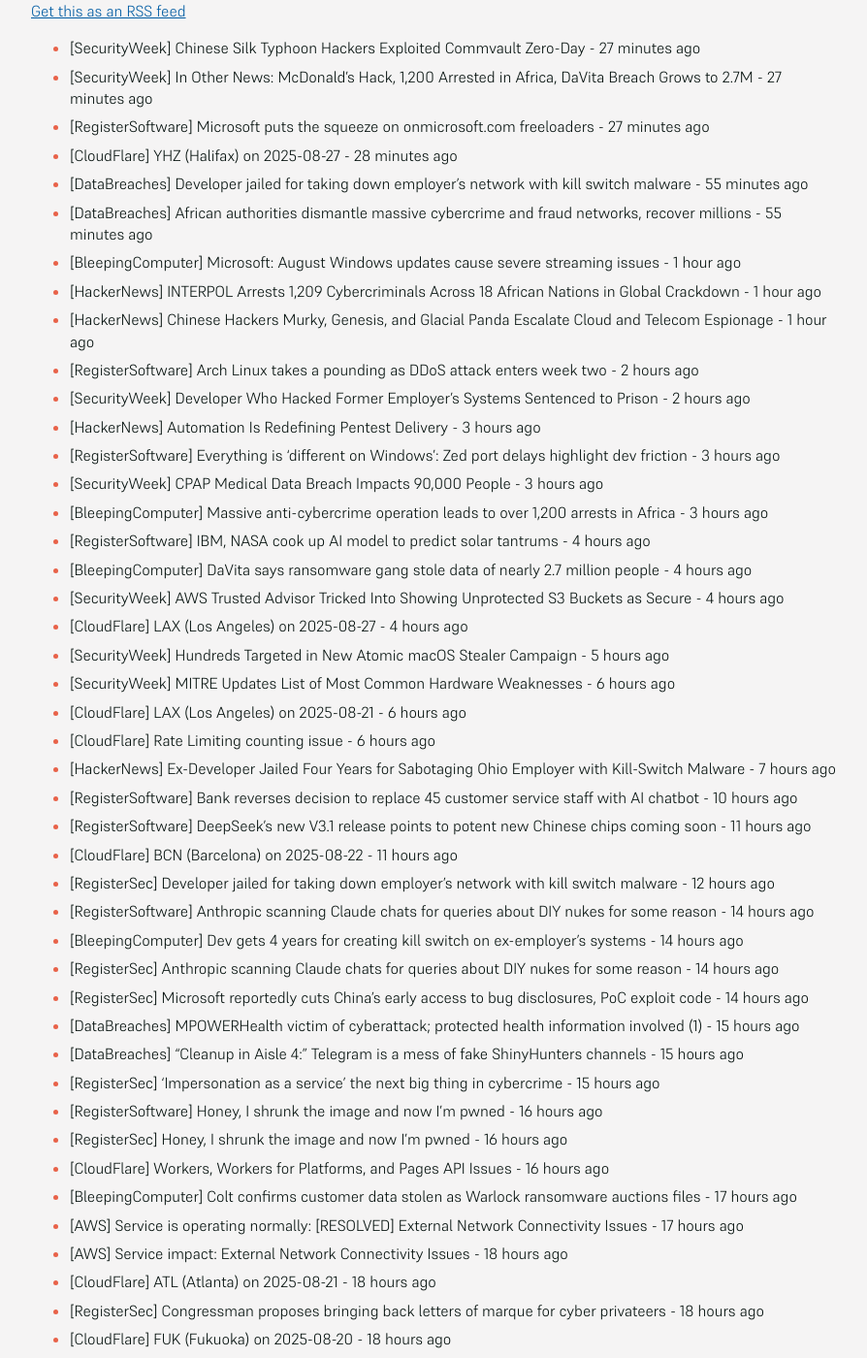
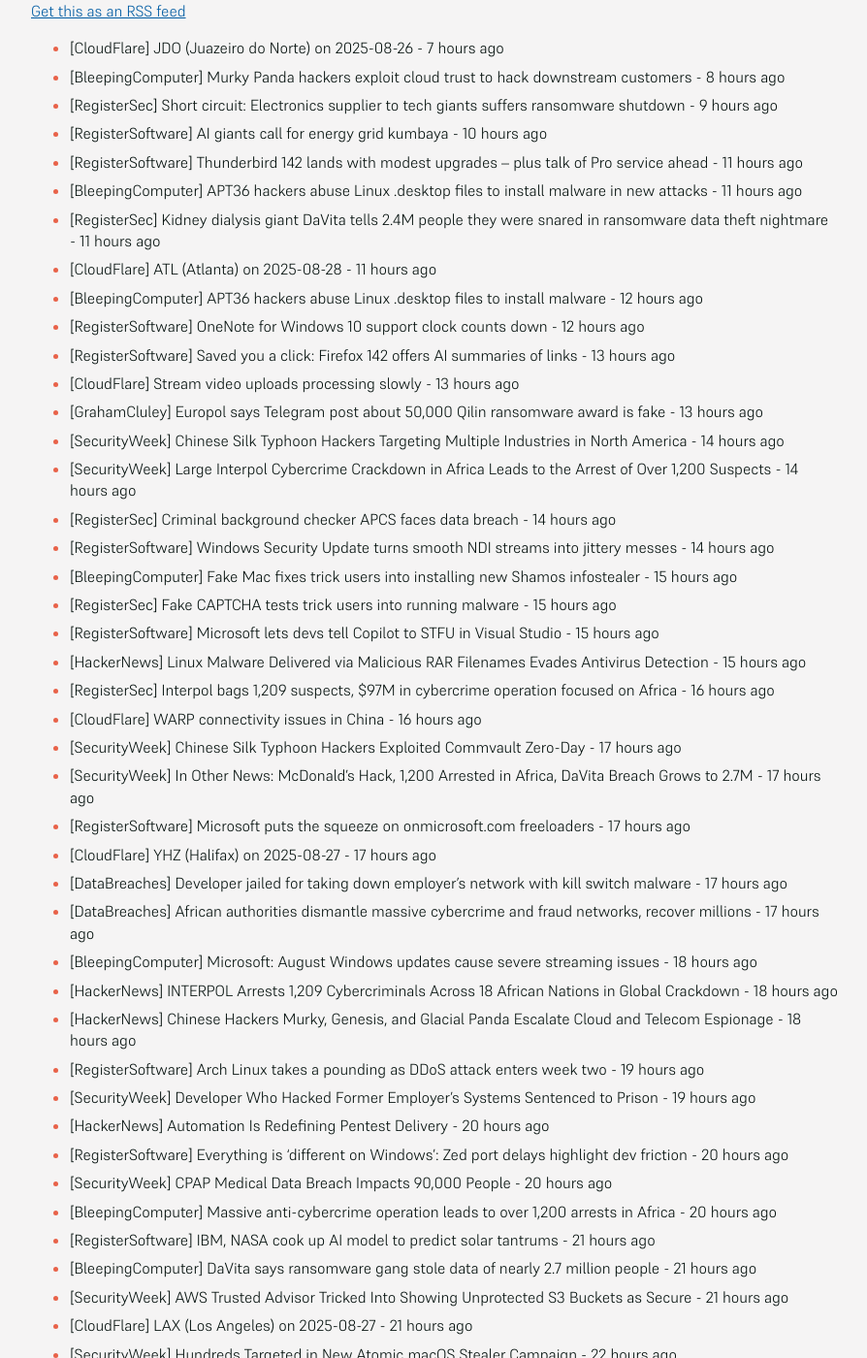
Before and after one commit to SecOpsNews/news, a Jekyll site: the page built from index.md, in a window 1280 px wide and 1400 px high, scrolled down 236 px. Shown: the whole window at 97% size, without its empty margins (192-1086 px from the left). Built offline with Jekyll 4.4.1, drawn with Linux system fonts in a browser that asks for light colours; some of the changed text lies outside the part shown.

Commit message:
New Feed

```diff
--- a/index.md
+++ b/index.md
@@ -9,71 +9,94 @@ description: Latest Updates
 
 <!-- SecOps start -->
 
-- [SecurityWeek] Chinese Silk Typhoon Hackers Exploited Commvault Zero-Day - 27 minutes ago
-- [SecurityWeek] In Other News: McDonald’s Hack, 1,200 Arrested in Africa, DaVita Breach Grows to 2.7M - 27 minutes ago
-- [RegisterSoftware] Microsoft puts the squeeze on onmicrosoft.com freeloaders - 27 minutes ago
-- [CloudFlare] YHZ (Halifax) on 2025-08-27 - 28 minutes ago
-- [DataBreaches] Developer jailed for taking down employer’s network with kill switch malware - 55 minutes ago
-- [DataBreaches] African authorities dismantle massive cybercrime and fraud networks, recover millions - 55 minutes ago
-- [BleepingComputer] Microsoft: August Windows updates cause severe streaming issues - 1 hour ago
-- [HackerNews] INTERPOL Arrests 1,209 Cybercriminals Across 18 African Nations in Global Crackdown - 1 hour ago
-- [HackerNews] Chinese Hackers Murky, Genesis, and Glacial Panda Escalate Cloud and Telecom Espionage - 1 hour ago
-- [RegisterSoftware] Arch Linux takes a pounding as DDoS attack enters week two - 2 hours ago
-- [SecurityWeek] Developer Who Hacked Former Employer’s Systems Sentenced to Prison - 2 hours ago
-- [HackerNews] Automation Is Redefining Pentest Delivery - 3 hours ago
-- [RegisterSoftware] Everything is 'different on Windows': Zed port delays highlight dev friction - 3 hours ago
-- [SecurityWeek] CPAP Medical Data Breach Impacts 90,000 People - 3 hours ago
-- [BleepingComputer] Massive anti-cybercrime operation leads to over 1,200 arrests in Africa - 3 hours ago
-- [RegisterSoftware] IBM, NASA cook up AI model to predict solar tantrums - 4 hours ago
-- [BleepingComputer] DaVita says ransomware gang stole data of nearly 2.7 million people - 4 hours ago
-- [SecurityWeek] AWS Trusted Advisor Tricked Into Showing Unprotected S3 Buckets as Secure - 4 hours ago
-- [CloudFlare] LAX (Los Angeles) on 2025-08-27 - 4 hours ago
-- [SecurityWeek] Hundreds Targeted in New Atomic macOS Stealer Campaign - 5 hours ago
-- [SecurityWeek] MITRE Updates List of Most Common Hardware Weaknesses - 6 hours ago
-- [CloudFlare] LAX (Los Angeles) on 2025-08-21 - 6 hours ago
-- [CloudFlare] Rate Limiting counting issue - 6 hours ago
-- [HackerNews] Ex-Developer Jailed Four Years for Sabotaging Ohio Employer with Kill-Switch Malware - 7 hours ago
-- [RegisterSoftware] Bank reverses decision to replace 45 customer service staff with AI chatbot - 10 hours ago
-- [RegisterSoftware] DeepSeek's new V3.1 release points to potent new Chinese chips coming soon - 11 hours ago
-- [CloudFlare] BCN (Barcelona) on 2025-08-22 - 11 hours ago
-- [RegisterSec] Developer jailed for taking down employer's network with kill switch malware - 12 hours ago
-- [RegisterSoftware] Anthropic scanning Claude chats for queries about DIY nukes for some reason - 14 hours ago
-- [BleepingComputer] Dev gets 4 years for creating kill switch on ex-employer's systems - 14 hours ago
-- [RegisterSec] Anthropic scanning Claude chats for queries about DIY nukes for some reason - 14 hours ago
-- [RegisterSec] Microsoft reportedly cuts China's early access to bug disclosures, PoC exploit code - 14 hours ago
-- [DataBreaches] MPOWERHealth victim of cyberattack; protected health information involved (1) - 15 hours ago
-- [DataBreaches] “Cleanup in Aisle 4:”  Telegram is a mess of fake ShinyHunters channels - 15 hours ago
-- [RegisterSec] 'Impersonation as a service' the next big thing in cybercrime - 15 hours ago
-- [RegisterSoftware] Honey, I shrunk the image and now I'm pwned - 16 hours ago
-- [RegisterSec] Honey, I shrunk the image and now I'm pwned - 16 hours ago
-- [CloudFlare] Workers, Workers for Platforms, and Pages API Issues - 16 hours ago
-- [BleepingComputer] Colt confirms customer data stolen as Warlock ransomware auctions files - 17 hours ago
-- [AWS] Service is operating normally: [RESOLVED] External Network Connectivity Issues - 17 hours ago
-- [AWS] Service impact: External Network Connectivity Issues - 18 hours ago
-- [CloudFlare] ATL (Atlanta) on 2025-08-21 - 18 hours ago
-- [RegisterSec] Congressman proposes bringing back letters of marque for cyber privateers - 18 hours ago
-- [CloudFlare] FUK (Fukuoka) on 2025-08-20 - 18 hours ago
-- [CloudFlare] ATL (Atlanta) on 2025-09-03 - 18 hours ago
-- [CloudFlare] TLV (Tel Aviv) on 2025-08-20 - 19 hours ago
-- [CloudFlare] DOH (Doha) on 2025-08-20 - 19 hours ago
-- [DataBreaches] Intel Websites Compromised, Allowing Hackers Access to Employee and Confidential Data - 19 hours ago
-- [RegisterSoftware] Google joins government AI discount frenzy, undercuts competition with $0.47 deal - 19 hours ago
-- [CloudFlare] Network Performance Issues in Ashburn (IAD) - 19 hours ago
-- [CloudFlare] CPH (Copenhagen) on 2025-08-22 - 19 hours ago
-- [CloudFlare] Magic WAN initiated traffic towards WARP devices is disrupted. - 20 hours ago
-- [HackerNews] Pre-Auth Exploit Chains Found in Commvault Could Enable Remote Code Execution Attacks - 20 hours ago
-- [RegisterSoftware] Google's $250 AI agent can only help you book restaurant reservations - 20 hours ago
-- [RegisterSoftware] LibreOffice 25.8: Faster, leaner, and finally speaks PDF 2.0 - 20 hours ago
-- [BleepingComputer] Europol confirms $50,000 Qilin ransomware reward is fake - 21 hours ago
-- [HackerNews] Cybercriminals Deploy CORNFLAKE.V3 Backdoor via ClickFix Tactic and Fake CAPTCHA Pages - 21 hours ago
-- [RegisterSoftware] Microsoft continues Control Panel farewell tour - 21 hours ago
-- [BleepingComputer] Microsoft asks customers for feedback on reported SSD failures - 22 hours ago
-- [RegisterSoftware] Uncle Sam launches AI sandbox for government use, says it won't be around for long - 22 hours ago
-- [RegisterSoftware] Not again! Microsoft blames config tweak for 365 outage in parts of North America - 22 hours ago
-- [BleepingComputer] Microsoft asks customers for feedback on SSD failure issues - 23 hours ago
-- [SecurityWeek] Telecom Firm Colt Confirms Data Breach as Ransomware Group Auctions Files - 23 hours ago
-- [RegisterSec] Orange Belgium mega-breach exposes 850K customers to serious fraud - 23 hours ago
-- [BleepingComputer] Why Certified VMware Pros Are Driving the Future of IT - 23 hours ago
+- [CloudFlare] JDO (Juazeiro do Norte) on 2025-08-26 - 7 hours ago
+- [BleepingComputer] Murky Panda hackers exploit cloud trust to hack downstream customers - 8 hours ago
+- [RegisterSec] Short circuit: Electronics supplier to tech giants suffers ransomware shutdown - 9 hours ago
+- [RegisterSoftware] AI giants call for energy grid kumbaya - 10 hours ago
+- [RegisterSoftware] Thunderbird 142 lands with modest upgrades – plus talk of Pro service ahead - 11 hours ago
+- [BleepingComputer] APT36 hackers abuse Linux .desktop files to install malware in new attacks - 11 hours ago
+- [RegisterSec] Kidney dialysis giant DaVita tells 2.4M people they were snared in ransomware data theft nightmare - 11 hours ago
+- [CloudFlare] ATL (Atlanta) on 2025-08-28 - 11 hours ago
+- [BleepingComputer] APT36 hackers abuse Linux .desktop files to install malware - 12 hours ago
+- [RegisterSoftware] OneNote for Windows 10 support clock counts down - 12 hours ago
+- [RegisterSoftware] Saved you a click: Firefox 142 offers AI summaries of links - 13 hours ago
+- [CloudFlare] Stream video uploads processing slowly - 13 hours ago
+- [GrahamCluley] Europol says Telegram post about 50,000 Qilin ransomware award is fake - 13 hours ago
+- [SecurityWeek] Chinese Silk Typhoon Hackers Targeting Multiple Industries in North America - 14 hours ago
+- [SecurityWeek] Large Interpol Cybercrime Crackdown in Africa Leads to the Arrest of Over 1,200 Suspects - 14 hours ago
+- [RegisterSec] Criminal background checker APCS faces data breach - 14 hours ago
+- [RegisterSoftware] Windows Security Update turns smooth NDI streams into jittery messes - 14 hours ago
+- [BleepingComputer] Fake Mac fixes trick users into installing new Shamos infostealer - 15 hours ago
+- [RegisterSec] Fake CAPTCHA tests trick users into running malware - 15 hours ago
+- [RegisterSoftware] Microsoft lets devs tell Copilot to STFU in Visual Studio - 15 hours ago
+- [HackerNews] Linux Malware Delivered via Malicious RAR Filenames Evades Antivirus Detection - 15 hours ago
+- [RegisterSec] Interpol bags 1,209 suspects, $97M in cybercrime operation focused on Africa - 16 hours ago
+- [CloudFlare] WARP connectivity issues in China - 16 hours ago
+- [SecurityWeek] Chinese Silk Typhoon Hackers Exploited Commvault Zero-Day - 17 hours ago
+- [SecurityWeek] In Other News: McDonald’s Hack, 1,200 Arrested in Africa, DaVita Breach Grows to 2.7M - 17 hours ago
+- [RegisterSoftware] Microsoft puts the squeeze on onmicrosoft.com freeloaders - 17 hours ago
+- [CloudFlare] YHZ (Halifax) on 2025-08-27 - 17 hours ago
+- [DataBreaches] Developer jailed for taking down employer’s network with kill switch malware - 17 hours ago
+- [DataBreaches] African authorities dismantle massive cybercrime and fraud networks, recover millions - 17 hours ago
+- [BleepingComputer] Microsoft: August Windows updates cause severe streaming issues - 18 hours ago
+- [HackerNews] INTERPOL Arrests 1,209 Cybercriminals Across 18 African Nations in Global Crackdown - 18 hours ago
+- [HackerNews] Chinese Hackers Murky, Genesis, and Glacial Panda Escalate Cloud and Telecom Espionage - 18 hours ago
+- [RegisterSoftware] Arch Linux takes a pounding as DDoS attack enters week two - 19 hours ago
+- [SecurityWeek] Developer Who Hacked Former Employer’s Systems Sentenced to Prison - 19 hours ago
+- [HackerNews] Automation Is Redefining Pentest Delivery - 20 hours ago
+- [RegisterSoftware] Everything is 'different on Windows': Zed port delays highlight dev friction - 20 hours ago
+- [SecurityWeek] CPAP Medical Data Breach Impacts 90,000 People - 20 hours ago
+- [BleepingComputer] Massive anti-cybercrime operation leads to over 1,200 arrests in Africa - 20 hours ago
+- [RegisterSoftware] IBM, NASA cook up AI model to predict solar tantrums - 21 hours ago
+- [BleepingComputer] DaVita says ransomware gang stole data of nearly 2.7 million people - 21 hours ago
+- [SecurityWeek] AWS Trusted Advisor Tricked Into Showing Unprotected S3 Buckets as Secure - 21 hours ago
+- [CloudFlare] LAX (Los Angeles) on 2025-08-27 - 21 hours ago
+- [SecurityWeek] Hundreds Targeted in New Atomic macOS Stealer Campaign - 22 hours ago
+- [SecurityWeek] MITRE Updates List of Most Common Hardware Weaknesses - 23 hours ago
+- [CloudFlare] LAX (Los Angeles) on 2025-08-21 - 23 hours ago
+- [CloudFlare] Rate Limiting counting issue - 23 hours ago
+- [HackerNews] Ex-Developer Jailed Four Years for Sabotaging Ohio Employer with Kill-Switch Malware - 1 day ago
+- [RegisterSoftware] Bank reverses decision to replace 45 customer service staff with AI chatbot - 1 day ago
+- [RegisterSoftware] DeepSeek's new V3.1 release points to potent new Chinese chips coming soon - 1 day ago
+- [CloudFlare] BCN (Barcelona) on 2025-08-22 - 1 day ago
+- [RegisterSec] Developer jailed for taking down employer's network with kill switch malware - 1 day ago
+- [RegisterSoftware] Anthropic scanning Claude chats for queries about DIY nukes for some reason - 1 day ago
+- [BleepingComputer] Dev gets 4 years for creating kill switch on ex-employer's systems - 1 day ago
+- [RegisterSec] Anthropic scanning Claude chats for queries about DIY nukes for some reason - 1 day ago
+- [RegisterSec] Microsoft reportedly cuts China's early access to bug disclosures, PoC exploit code - 1 day ago
+- [DataBreaches] MPOWERHealth victim of cyberattack; protected health information involved (1) - 1 day ago
+- [DataBreaches] “Cleanup in Aisle 4:”  Telegram is a mess of fake ShinyHunters channels - 1 day ago
+- [RegisterSec] 'Impersonation as a service' the next big thing in cybercrime - 1 day ago
+- [RegisterSoftware] Honey, I shrunk the image and now I'm pwned - 1 day ago
+- [RegisterSec] Honey, I shrunk the image and now I'm pwned - 1 day ago
+- [CloudFlare] Workers, Workers for Platforms, and Pages API Issues - 1 day ago
+- [BleepingComputer] Colt confirms customer data stolen as Warlock ransomware auctions files - 1 day ago
+- [AWS] Service is operating normally: [RESOLVED] External Network Connectivity Issues - 1 day ago
+- [AWS] Service impact: External Network Connectivity Issues - 1 day ago
+- [CloudFlare] ATL (Atlanta) on 2025-08-21 - 1 day ago
+- [RegisterSec] Congressman proposes bringing back letters of marque for cyber privateers - 1 day ago
+- [CloudFlare] FUK (Fukuoka) on 2025-08-20 - 1 day ago
+- [CloudFlare] ATL (Atlanta) on 2025-09-03 - 1 day ago
+- [CloudFlare] TLV (Tel Aviv) on 2025-08-20 - 1 day ago
+- [CloudFlare] DOH (Doha) on 2025-08-20 - 1 day ago
+- [DataBreaches] Intel Websites Compromised, Allowing Hackers Access to Employee and Confidential Data - 1 day ago
+- [RegisterSoftware] Google joins government AI discount frenzy, undercuts competition with $0.47 deal - 1 day ago
+- [CloudFlare] Network Performance Issues in Ashburn (IAD) - 1 day ago
+- [CloudFlare] CPH (Copenhagen) on 2025-08-22 - 1 day ago
+- [CloudFlare] Magic WAN initiated traffic towards WARP devices is disrupted. - 1 day ago
+- [HackerNews] Pre-Auth Exploit Chains Found in Commvault Could Enable Remote Code Execution Attacks - 1 day ago
+- [RegisterSoftware] Google's $250 AI agent can only help you book restaurant reservations - 1 day ago
+- [RegisterSoftware] LibreOffice 25.8: Faster, leaner, and finally speaks PDF 2.0 - 1 day ago
+- [BleepingComputer] Europol confirms $50,000 Qilin ransomware reward is fake - 1 day ago
+- [HackerNews] Cybercriminals Deploy CORNFLAKE.V3 Backdoor via ClickFix Tactic and Fake CAPTCHA Pages - 1 day ago
+- [RegisterSoftware] Microsoft continues Control Panel farewell tour - 1 day ago
+- [BleepingComputer] Microsoft asks customers for feedback on reported SSD failures - 1 day ago
+- [RegisterSoftware] Uncle Sam launches AI sandbox for government use, says it won't be around for long - 1 day ago
+- [RegisterSoftware] Not again! Microsoft blames config tweak for 365 outage in parts of North America - 1 day ago
+- [BleepingComputer] Microsoft asks customers for feedback on SSD failure issues - 1 day ago
+- [SecurityWeek] Telecom Firm Colt Confirms Data Breach as Ransomware Group Auctions Files - 1 day ago
+- [RegisterSec] Orange Belgium mega-breach exposes 850K customers to serious fraud - 1 day ago
+- [BleepingComputer] Why Certified VMware Pros Are Driving the Future of IT - 1 day ago
 - [RegisterSec] US cops wrap up RapperBot, one of world's biggest DDoS-for-hire rackets - 1 day ago
 - [NETRESEC] Define Protocol from Traffic (XenoRAT) - 1 day ago
 - [RegisterSec] Colt changes tune, admits data theft as Warlock gang begins auction - 1 day ago
@@ -100,83 +123,14 @@ description: Latest Updates
 - [BleepingComputer] Scattered Spider hacker gets sentenced to 10 years in prison - 1 day ago
 - [RegisterSoftware] A data architecture for the age of AI - 1 day ago
 - [BleepingComputer] Orange Belgium discloses data breach impacting 850,000 customers - 1 day ago
-- [CloudFlare] ATL (Atlanta) on 2025-08-25 - 1 day ago
-- [RegisterSoftware] AWS CEO says using AI to replace junior staff is ‘Dumbest thing I’ve ever heard’ - 1 day ago
-- [CloudFlare] QRO (Queretaro) on 2025-08-19 - 1 day ago
-- [GitHub] Incident with Issues and Git Operations - 1 day ago
-- [SecurityWeek] Europol Says Qilin Ransomware Reward Fake - 1 day ago
-- [HackerNews] Apple Patches CVE-2025-43300 Zero-Day in iOS, iPadOS, and macOS Exploited in Targeted Attacks - 1 day ago
-- [CloudFlare] PER (Perth) on 2025-08-20 - 1 day ago
-- [CloudFlare] JAX (Jacksonville) on 2025-08-21 - 1 day ago
-- [RegisterSoftware] Baidu robocabs break even in low-fare China, company expects to cash in elsewhere - 1 day ago
-- [CloudFlare] Issues with Cloudflare Log Explorer - 1 day ago
-- [CloudFlare] Increased HTTP 5xx Errors in China Network - 1 day ago
-- [CloudFlare] Accidental "major incident" notification - 1 day ago
-- [CloudFlare] OSL (Oslo) on 2025-08-20 - 1 day ago
-- [CloudFlare] MDE (Medellín) on 2025-08-21 - 1 day ago
-- [CloudFlare] BOG (Bogota) on 2025-08-21 - 1 day ago
-- [BrianKrebs] SIM-Swapper, Scattered Spider Hacker Gets 10 Years - 1 day ago
-- [RegisterSec] China cut itself off from the global internet for an hour on Wednesday - 1 day ago
-- [CloudFlare] TLL (Tallinn) on 2025-08-21 - 1 day ago
-- [RegisterSec] Microsoft stays mum about M365 Copilot on-demand security bypass - 1 day ago
-- [BleepingComputer] OpenAI says GPT-6 is coming and it'll be better than GPT-5 (obviously) - 1 day ago
-- [GrahamCluley] Smashing Security podcast #431: How to mine millions without paying the bill - 1 day ago
-- [CloudFlare] ATH (Athens) on 2025-08-21 - 1 day ago
-- [RegisterSoftware] Post-privacy AI glasses claim to listen to your every word - 1 day ago
-- [CloudFlare] Free, Pro, and Biz Tiered Cache degradation - 1 day ago
-- [CloudFlare] Intermittent issues publishing custom error pages - 1 day ago
-- [BleepingComputer] AI website builder Lovable increasingly abused for malicious activity - 1 day ago
-- [RegisterSec] Amazon quietly fixed Q Developer flaws that made AI agent vulnerable to prompt injection, RCE - 1 day ago
-- [RegisterSoftware] Talk to the bot: Salesforce AI agents could replace US govt employees - 1 day ago
-- [CloudFlare] Network Route Leak - 1 day ago
-- [CloudFlare] Free, Pro, and Biz Bandwidth Alliance customers experiencing Tiered Cache degradation - 1 day ago
-- [RegisterSoftware] Perplexity's Comet browser naively processed pages with evil instructions - 1 day ago
-- [RegisterSoftware] Opinionated Arch derivative CachyOS overtakes Mint and MX on DistroWatch - 1 day ago
-- [BleepingComputer] Apple fixes new zero-day flaw exploited in targeted attacks - 1 day ago
-- [RegisterSec] FBI: Russian spies exploiting a 7-year-old Cisco bug to slurp configs from critical infrastructure - 1 day ago
-- [HackerNews] FBI Warns FSB-Linked Hackers Exploiting Unpatched Cisco Devices for Cyber Espionage - 1 day ago
-- [HackerNews] DOM-Based Extension Clickjacking Exposes Popular Password Managers to Credential and Data Theft - 1 day ago
-- [RegisterSoftware] GSA launches AI sandbox, says it won't be around for long - 1 day ago
-- [BleepingComputer] Perplexity’s Comet AI browser tricked into buying fake items online - 1 day ago
-- [BleepingComputer] “Rapper Bot” malware seized, alleged developer identified and charged - 1 day ago
-- [RegisterSec] 'Limited' data leak at Aussie telco turns out to be 280K customer details - 1 day ago
-- [RegisterSec] Commvault releases patches for two nasty bug chains after exploits proven - 1 day ago
-- [CloudFlare] Users may not be able to edit some load balancer resources - 1 day ago
-- [CloudFlare] LAX (Los Angeles) on 2025-08-21 - 1 day ago
-- [CloudFlare] BAH (Manama) on 2025-08-19 - 1 day ago
-- [CloudFlare] ZDM (Ramallah) on 2025-08-19 - 1 day ago
-- [GrahamCluley] Warlock ransomware: What you need to know - 1 day ago
-- [CloudFlare] HFA (Haifa) on 2025-08-19 - 1 day ago
-- [CloudFlare] TLV (Tel Aviv) on 2025-08-19 - 1 day ago
-- [CloudFlare] ATL (Atlanta) on 2025-08-21 - 1 day ago
-- [CloudFlare] ATL (Atlanta) on 2025-09-03 - 1 day ago
-- [BleepingComputer] Hackers steal Microsoft logins using legitimate ADFS redirects - 1 day ago
-- [CloudFlare] FUK (Fukuoka) on 2025-08-20 - 1 day ago
-- [CloudFlare] TLV (Tel Aviv) on 2025-08-20 - 1 day ago
-- [RegisterSoftware] Understanding and controlling AI crawler activity on your website - 1 day ago
-- [RegisterSoftware] Google tweaks Play Store fees to keep Euro watchdogs at bay - 1 day ago
-- [SecurityWeek] GPT-5 Has a Vulnerability: Its Router Can Send You to Older, Less Safe Models - 1 day ago
-- [CloudFlare] DOH (Doha) on 2025-08-20 - 1 day ago
-- [CloudFlare] CPH (Copenhagen) on 2025-08-22 - 1 day ago
-- [BleepingComputer] Major password managers can leak logins in clickjacking attacks - 1 day ago
-- [SecurityWeek] Slow and Steady Security: Lessons from the Tortoise and the Hare - 1 day ago
-- [SecurityWeek] GPT-5 Has a Vulnerability: It May Not be GPT-5 Answering Your Call - 1 day ago
-- [CloudFlare] EWR (Newark) on 2025-08-19 - 1 day ago
-- [CloudFlare] DEN (Denver) on 2025-08-25 - 1 day ago
-- [CloudFlare] Workers section in Cloudflare Dash may be crashing for some users - 1 day ago
-- [CloudFlare] ATL (Atlanta) on 2025-08-25 - 1 day ago
-- [SecurityWeek] Elastic Refutes Claims of Zero-Day in EDR Product - 1 day ago
-- [BleepingComputer] Why email security needs its EDR moment to move beyond prevention - 1 day ago
-- [BleepingComputer] Microsoft investigates outage impacting Copilot, Office.com - 1 day ago
-- [HackerNews] Experts Find AI Browsers Can Be Tricked by PromptFix Exploit to Run Malicious Hidden Prompts - 1 day ago
-- [DataBreaches] Orange Belgium S A informs its customers about a cyberattack - 1 day ago
-- [DataBreaches] UK Cannabis Clinic CB1 Medical Investigating As Patients Affected By Major Data Leak - 1 day ago
-- [DataBreaches] Pharmaceutical Company Inotiv Confirms Ransomware Attack - 1 day ago
-- [CloudFlare] QRO (Queretaro) on 2025-08-19 - 1 day ago
+- [CloudFlare] ATL (Atlanta) on 2025-08-25 - 2 days ago
+- [RegisterSoftware] AWS CEO says using AI to replace junior staff is ‘Dumbest thing I’ve ever heard’ - 2 days ago
+- [CloudFlare] QRO (Queretaro) on 2025-08-19 - 2 days ago
+- [GitHub] Incident with Issues and Git Operations - 2 days ago
+- [SecurityWeek] Europol Says Qilin Ransomware Reward Fake - 2 days ago
+- [HackerNews] Apple Patches CVE-2025-43300 Zero-Day in iOS, iPadOS, and macOS Exploited in Targeted Attacks - 2 days ago
 - [CloudFlare] PER (Perth) on 2025-08-20 - 2 days ago
 - [CloudFlare] JAX (Jacksonville) on 2025-08-21 - 2 days ago
-- [CloudFlare] Issues with Cloudflare Log Explorer - 2 days ago
-- [CloudFlare] Increased HTTP 5xx Errors in China Network - 2 days ago
 - [DataBreaches] Russian-linked hackers appear to have launched a crippling cyberattack on Western New Mexico University - 3 months ago
 - [DataBreaches] SK Telecom vows to take full responsibility for damage from recent data leak - 3 months ago
 - [HackerNews] Storm-1977 Hits Education Clouds with AzureChecker, Deploys 200+ Crypto Mining Containers - 3 months ago
```
